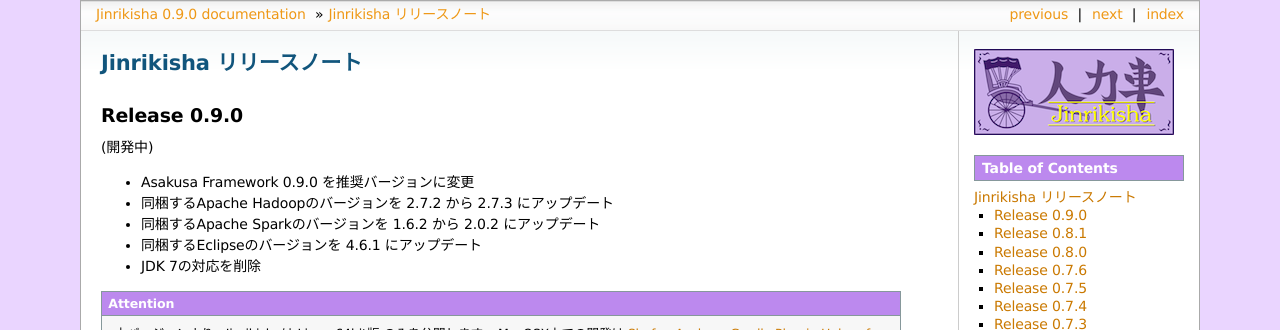
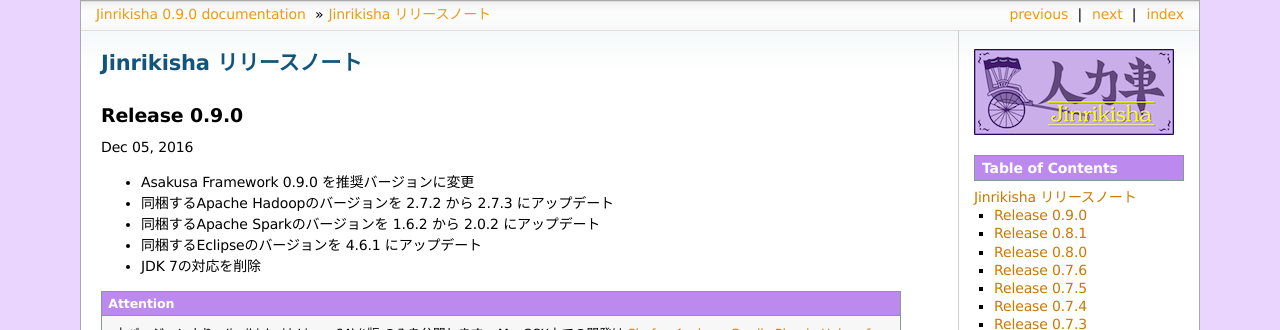
Before and after one commit to asakusafw/asakusafw-starter, a Sphinx documentation site: the page built from jinrikisha/docs/ja/source/release-notes.rst, in a window 1280 px wide and 900 px high. Shown: the top 330 px of the window. Built offline with Sphinx 7.4.7, drawn with Linux system fonts in a browser that asks for light colours; formulas are drawn with MathJax 3.

Commit message:
Update release date for version 0.9.0

```diff
--- a/jinrikisha/docs/ja/source/release-notes.rst
+++ b/jinrikisha/docs/ja/source/release-notes.rst
@@ -7,7 +7,7 @@
 Release 0.9.0
 =============
 
-(開発中)
+Dec 05, 2016
 
 * Asakusa Framework 0.9.0 を推奨バージョンに変更
 * 同梱するApache Hadoopのバージョンを 2.7.2 から 2.7.3 にアップデート
```
